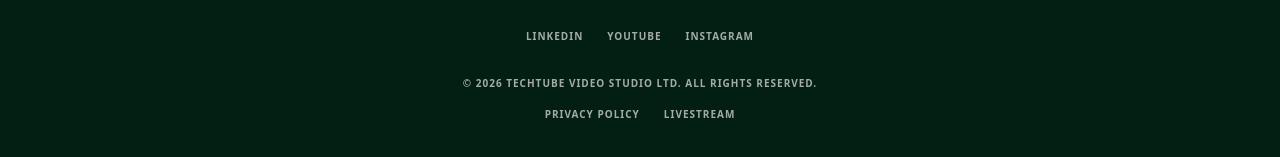
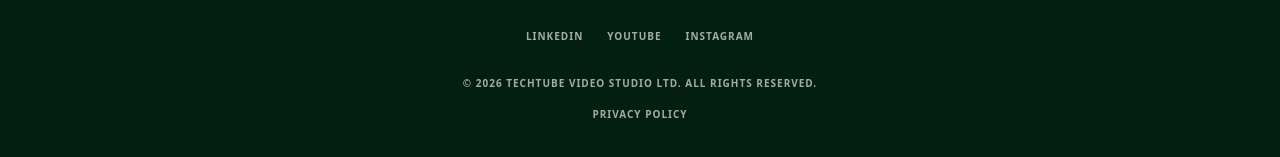
Before and after one commit to cheptionymutai/techtube-video-studio, a Jekyll site: the page index.html, which Jekyll copies as it is, in a window 1280 px wide and 900 px high, scrolled down 882 px. Shown: the part 730-887 px from the top of the window. Built offline with Jekyll 4.4.1, drawn with Linux system fonts in a browser that asks for light colours; nearby versions of some CDN libraries.

Commit message:
Remove Livestream link from footer

```diff
--- a/index.html
+++ b/index.html
@@ -218,7 +218,6 @@ j=d.createElement(s),dl=l!='dataLayer'?'&l='+l:'';j.async=true;j.src=
             <p>&copy; 2026 Techtube Video Studio Ltd. All rights reserved.</p>
             <div class="mt-4 flex justify-center space-x-6">
                 <a href="/privacypolicy.html" class="hover:text-brand-accent">Privacy Policy</a>
-                <a href="https://techtubestudio.com/livestream/">Livestream</a>
             </div>
         </div>
     </footer>
```
